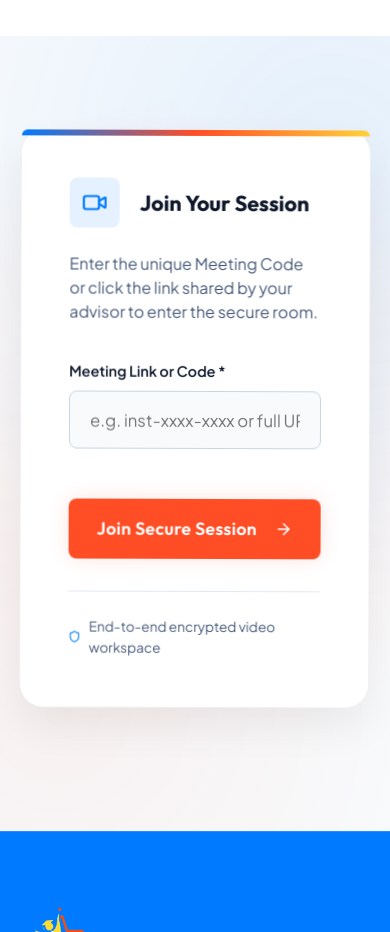
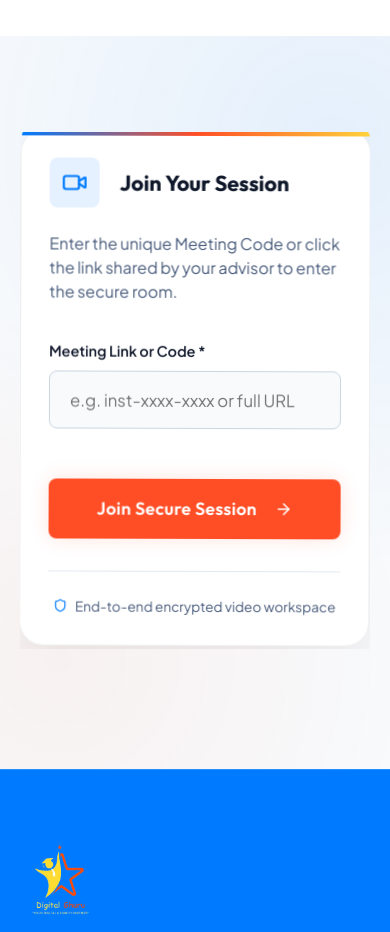
Before and after one commit to sounderrajan-07/Digitalguru, a React (Vite) app in the folder frontend/: page / in a window 390 px wide. Shown: the part 1940-2872 px from the top of the page. Built offline with nearby package versions, Linux system fonts and the light colour scheme.

Commit message:
fix: resolve mobile responsive horizontal overflow and join-card padding mismatch

```diff
--- a/frontend/src/index.css
+++ b/frontend/src/index.css
@@ -2048,6 +2048,7 @@ img {
 
 .join-session-container {
   position: relative;
+  overflow: hidden;
 }
 
 .join-card {
@@ -2311,7 +2312,7 @@ img {
     text-align: center;
   }
 
-  .join-session-card {
+  .join-card {
     padding: 1.75rem;
   }
 
```
